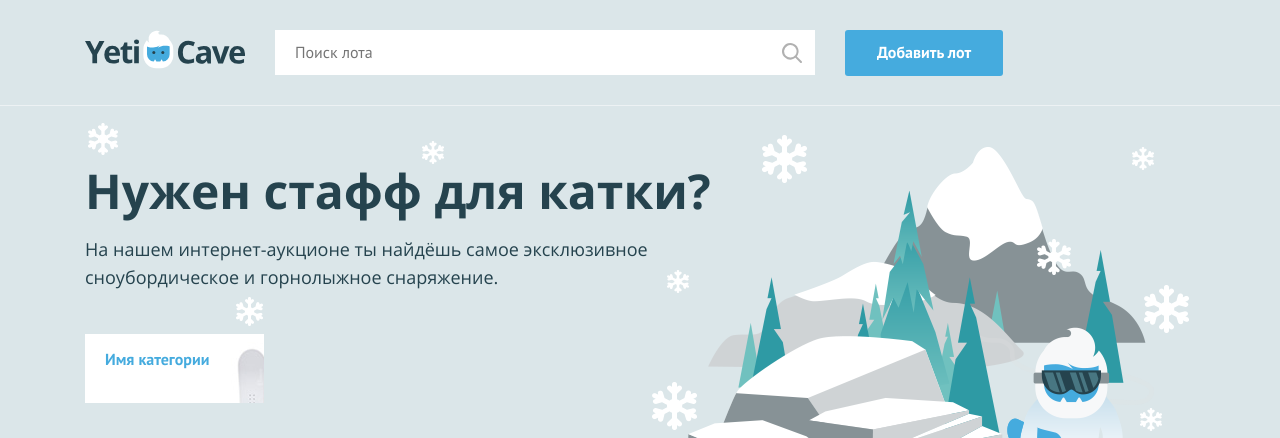
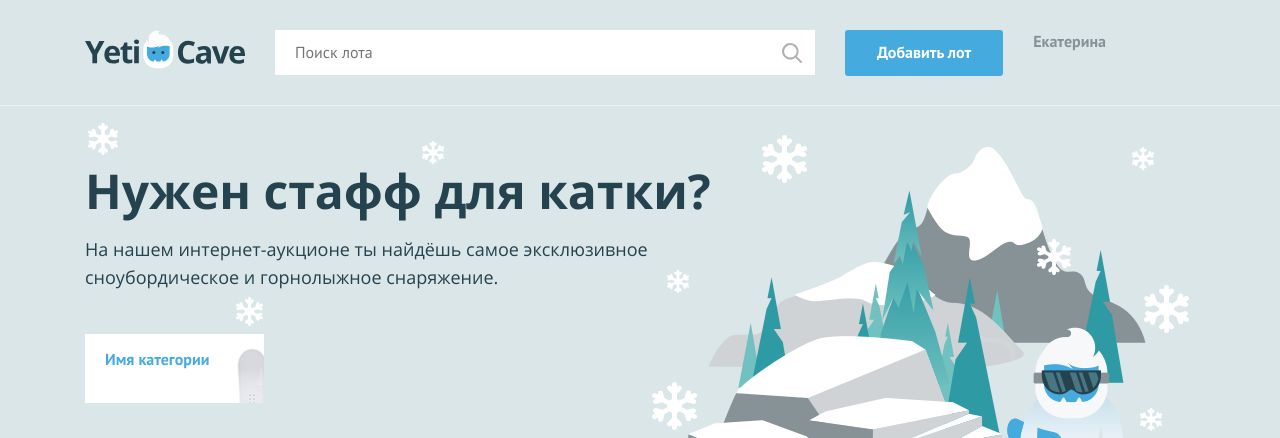
Before and after one commit to nebokali/241043-yeticave, a PHP site: page / in a window 1280 px wide. Shown: the top 438 px of the page. Run offline with PHP 8.4, Linux system fonts and the light colour scheme.

Commit message:
#4 Работа с условиями

```diff
--- a/index.php
+++ b/index.php
@@ -1,7 +1,7 @@
 <?php
 $is_auth = rand(0, 1);
 
-$user_name = ''; // укажите здесь ваше имя
+$user_name = 'Екатерина'; // укажите здесь ваше имя
 ?>
 <!DOCTYPE html>
 <html lang="ru">
@@ -25,10 +25,24 @@ $user_name = ''; // укажите здесь ваше имя
             <input class="main-header__search-btn" type="submit" name="find" value="Найти">
         </form>
         <a class="main-header__add-lot button" href="pages/add-lot.html">Добавить лот</a>
-
         <nav class="user-menu">
 
         <!-- здесь должен быть PHP код для показа имени пользователя -->
+
+            <?php if ($is_auth == 1): ?>
+                <div class="user-menu__logged">
+                    <p><?php print($user_name);?></p>
+                </div>
+            <?php else: ?>
+                <ul class="user-menu__list">
+                    <li class="user-menu__item">
+                        <a href="#">Регистрация</a>
+                    </li>
+                    <li class="user-menu__item">
+                        <a href="#">Вход</a>
+                    </li>
+                </ul>
+            <?php endif; ?>
 
         </nav>
     </div>
```
